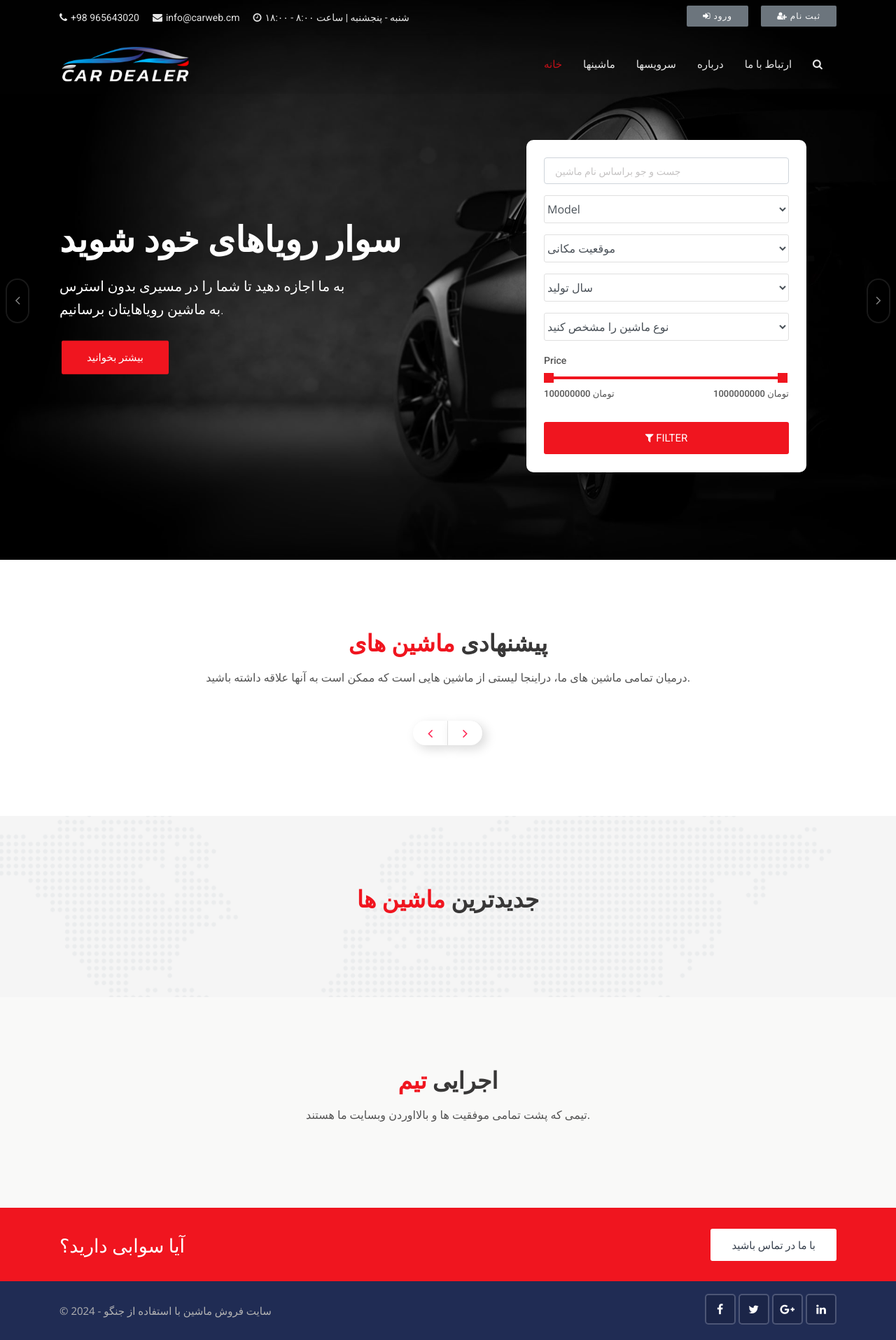
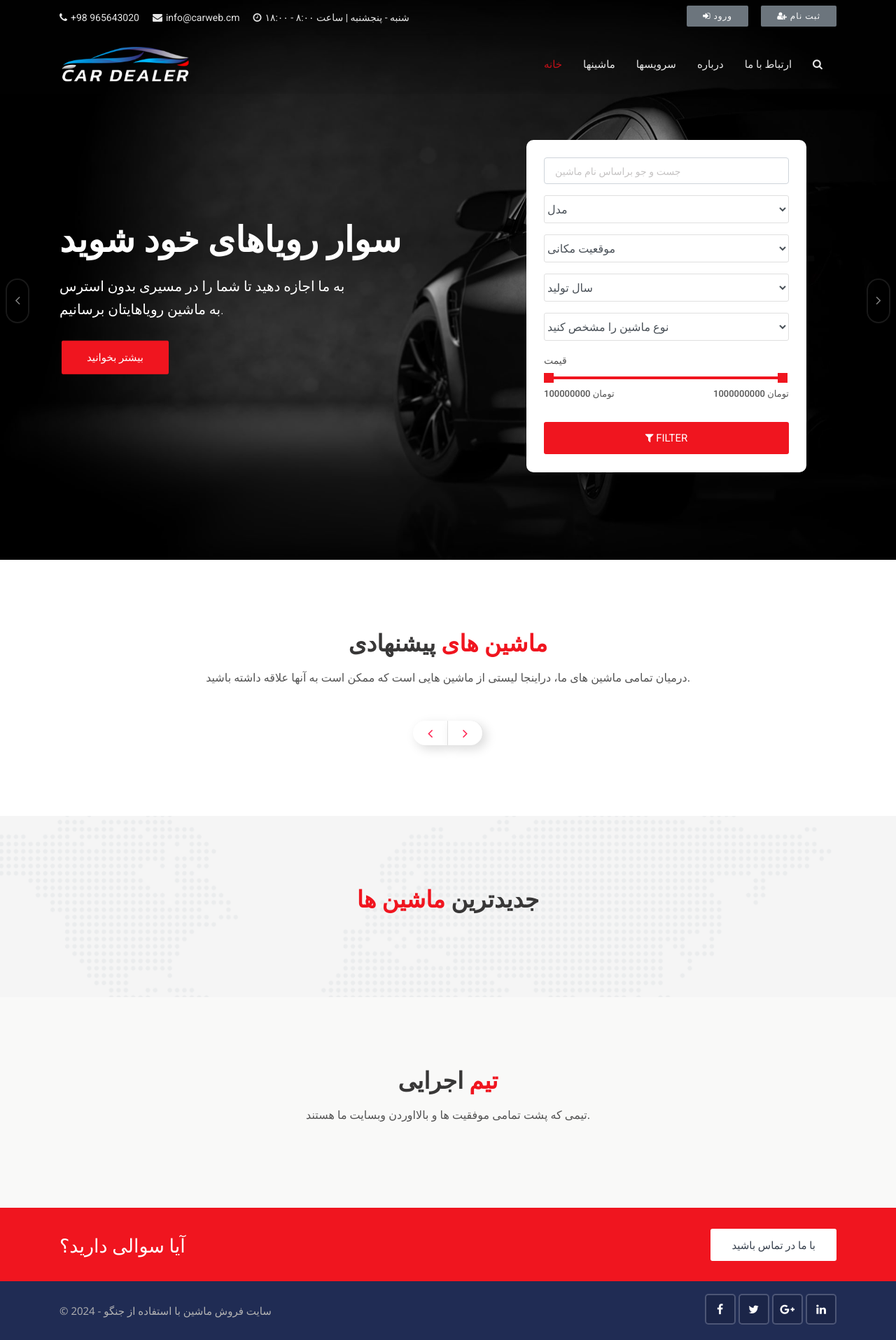
Before and after one commit to Ali-M-Tabatabaei/online-car-store, a Django app: page / in a window 1280 px wide. Shown: the whole page at 70% size. Run offline with Django 3.2, Linux system fonts and the light colour scheme; data that the repository does not hold is empty; some libraries are stand-ins or nearby versions.

Commit message:
Update home.html

```diff
--- a/webApp/templates/pages/home.html
+++ b/webApp/templates/pages/home.html
@@ -51,7 +51,7 @@
 
                 <div class="form-group">
                     <select class="form-control search-fields" name="model">
-                        <option selected="true" disabled="disabled">Model</option>
+                        <option selected="true" disabled="disabled">مدل</option>
                         {% for model in model_search %}
                           <option value="{{model}}">{{model}}</option>
                         {% endfor %}
@@ -83,7 +83,7 @@
                     </select>
                 </div>
                 <div class="range-slider clearfix">
-                                <label>Price</label>
+                                <label>قیمت</label>
                                 <div data-min="100000000" data-max="1000000000"  data-min-name="min_price" data-max-name="max_price" data-unit="تومان" class="range-slider-ui ui-slider" aria-disabled="false"></div>
                                 <div class="clearfix"></div>
                             </div>
@@ -116,7 +116,7 @@
     <div class="container">
         <!-- Main title -->
         <div class="main-title">
-            <h1>پیشنهادی <span>ماشین های</span></h1>
+            <h1> <span>ماشین های</span> پیشنهادی </h1>
             <p>درمیان تمامی ماشین های ما، دراینجا لیستی از ماشین هایی است که ممکن است به آنها علاقه داشته باشید.</p>
         </div>
         <!-- Slick slider area start -->
@@ -298,7 +298,7 @@
     <div class="container">
         <!-- Main title -->
         <div class="main-title">
-            <h1>اجرایی <span>تیم</span></h1>
+            <h1> <span>تیم</span> اجرایی </h1>
             <p>تیمی که پشت تمامی موفقیت ها و بالااوردن وبسایت ما هستند.</p>
         </div>
         <!-- Slick slider area start -->
@@ -336,7 +336,7 @@
         <div class="row">
             <div class="col-lg-9 col-md-8 col-sm-12">
                 <div class="intro-text">
-                    <h3>آیا سوابی دارید؟</h3>
+                    <h3>آیا سوالی دارید؟</h3>
                 </div>
             </div>
             <div class="col-lg-3 col-md-4 col-sm-12">
```
